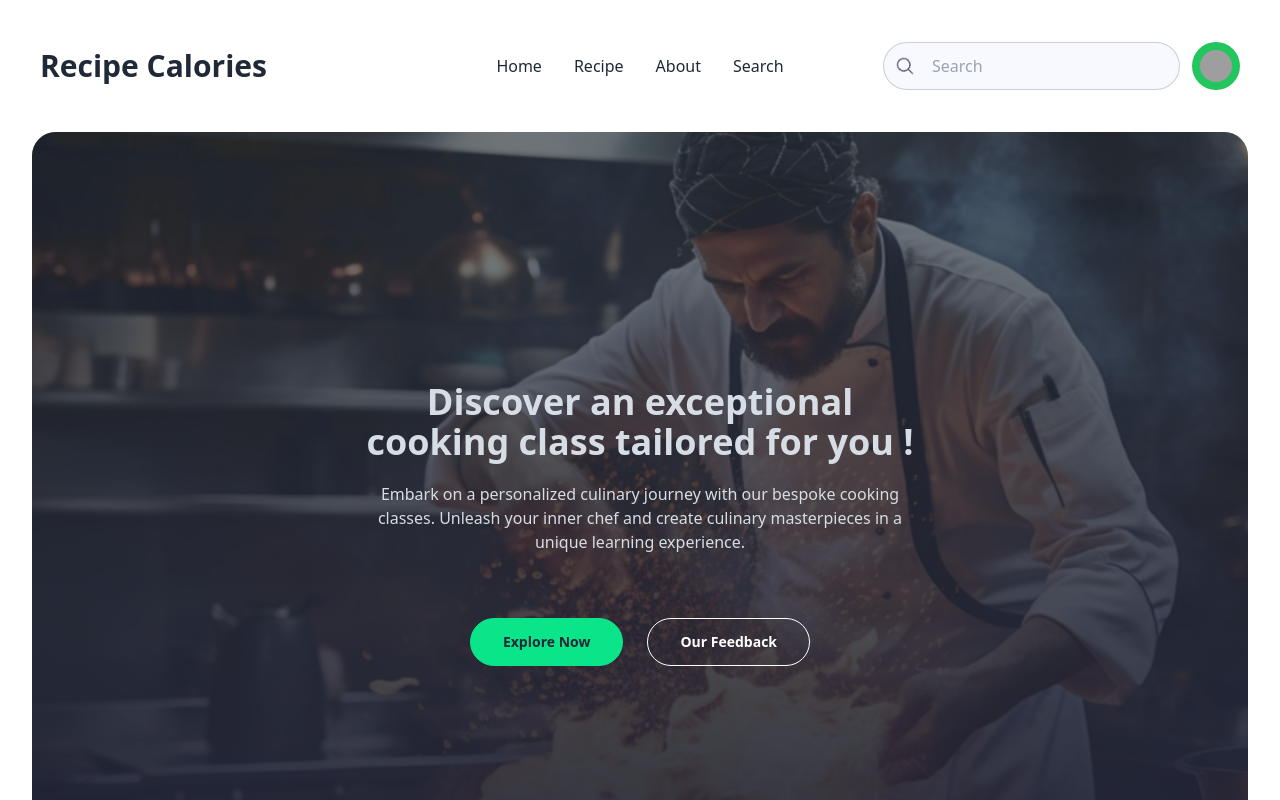
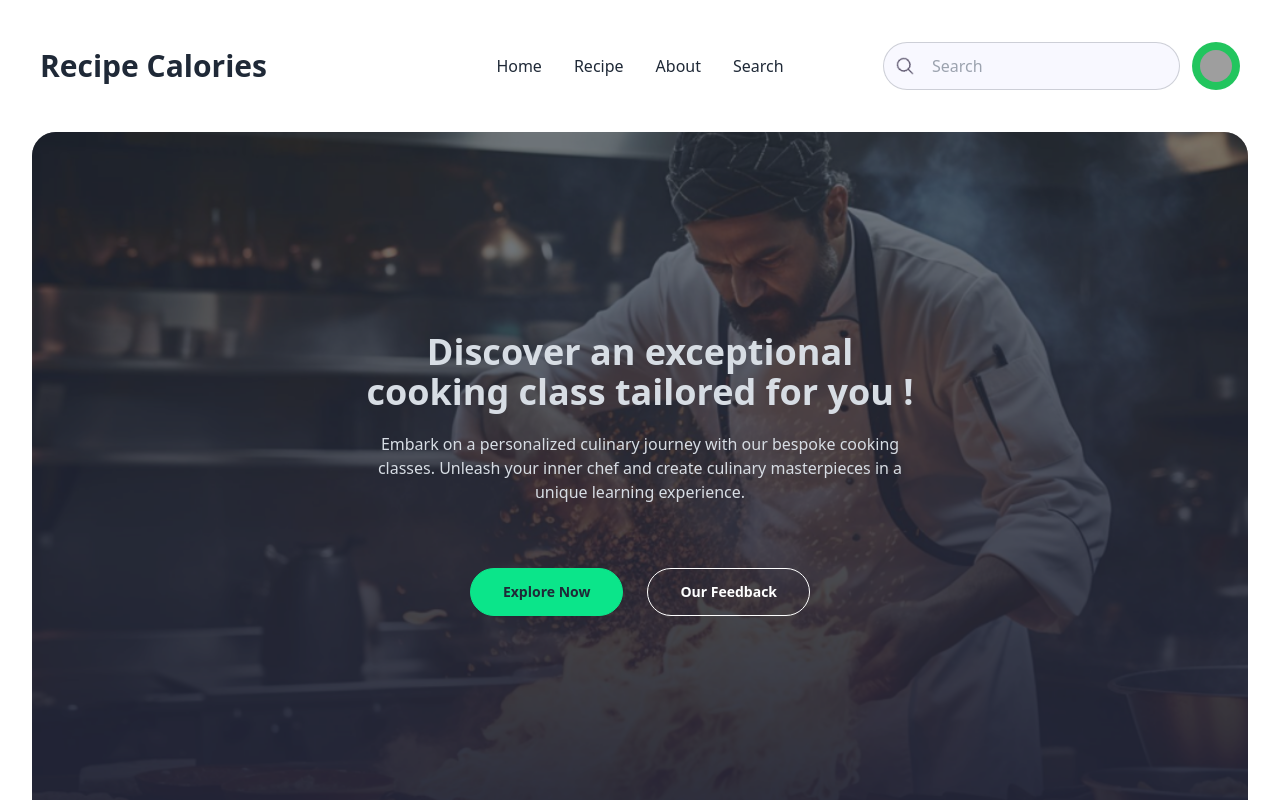
Before and after one commit to Nazmul52/Recipe-Calories, a React (Vite) app: page / in a window 1280 px wide. Shown: the top 800 px of the page. Built offline with nearby package versions, Linux system fonts and the light colour scheme; grey boxes are pictures that could not be loaded.

Commit message:
fixed the image height

```diff
--- a/src/components/HeroSection.jsx
+++ b/src/components/HeroSection.jsx
@@ -3,10 +3,10 @@ import HeroImage from "../assets/Hero.png";
 const HeroSection = () => {
   return (
     <div
-      className="hero min-h-screen rounded-3xl mt-8"
+      className="hero  rounded-3xl mt-8 h-[700px]"
       style={{ backgroundImage: `url(${HeroImage})` }}
     >
-      <div className="hero-overlay bg-opacity-60 rounded-3xl"></div>
+      <div className="hero-overlay bg-opacity-60 rounded-3xl h-[700px]"></div>
       <div className="hero-content text-center text-neutral-content">
         <div className="max-w-xl">
           <h1 className="mb-5 text-4xl font-bold">
```
